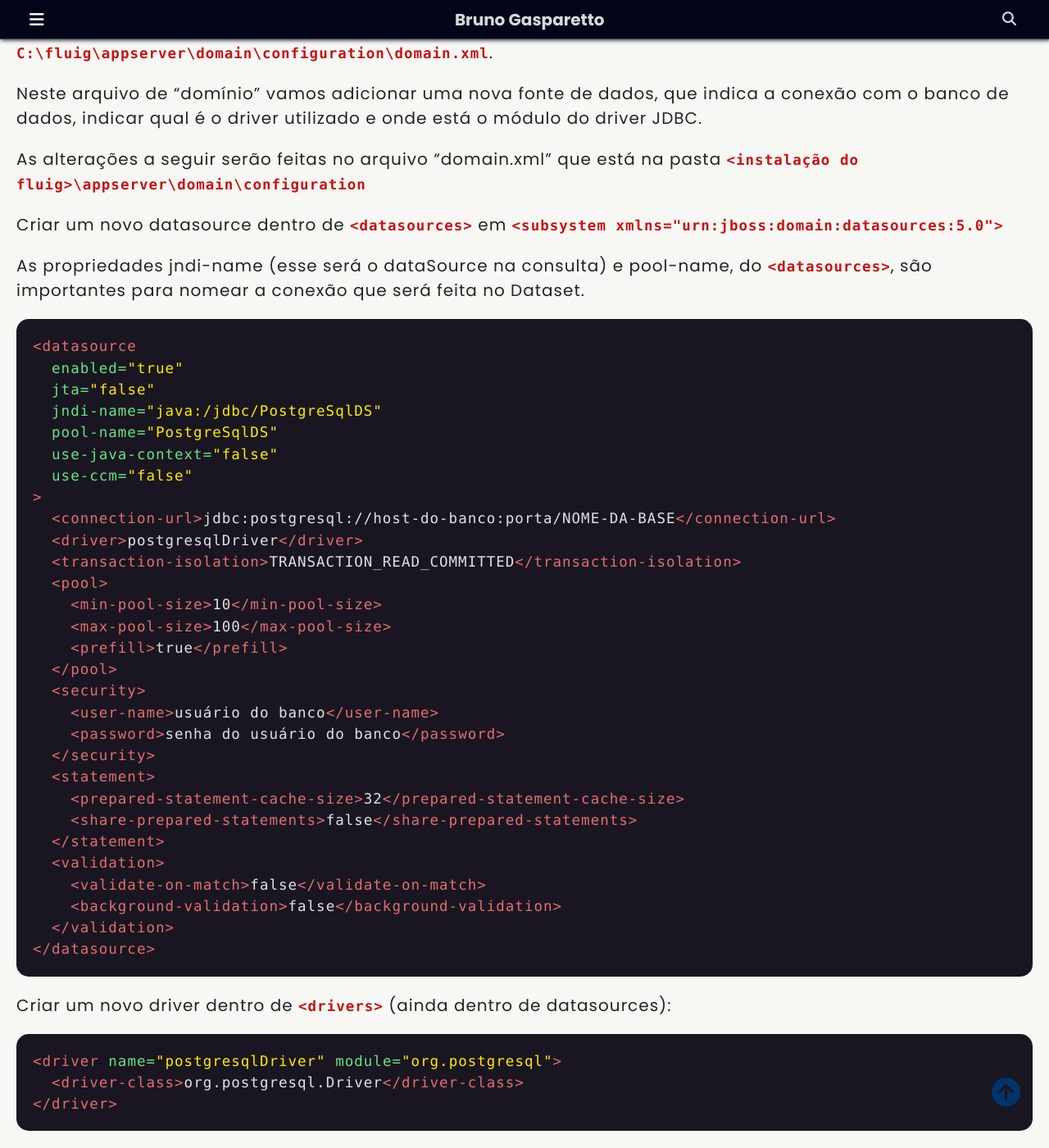
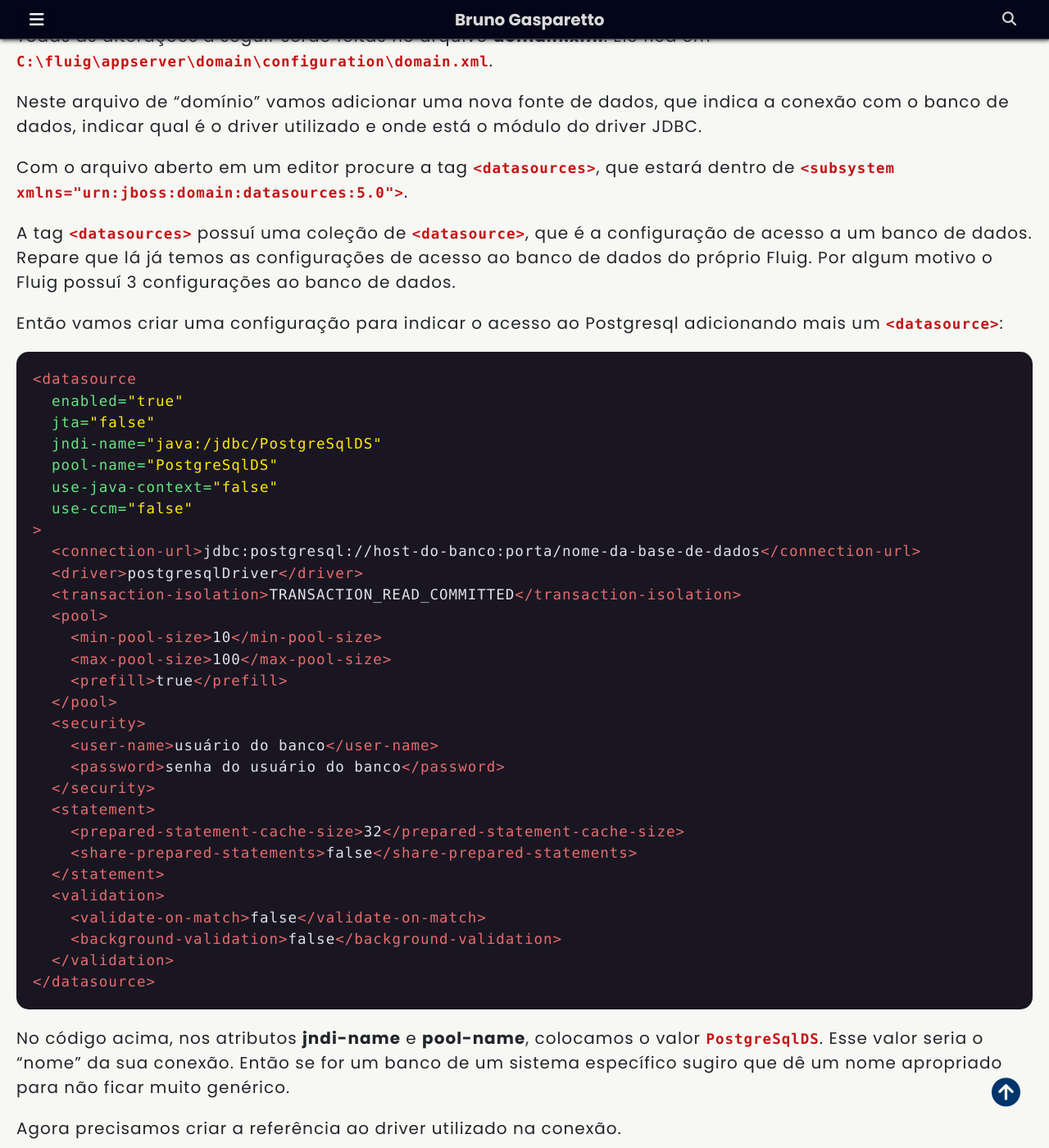
Before and after one commit to brunogasparetto/brunogasparetto.github.io, a Jekyll site: the page built from _posts/2024-06-02-configurando_banco_de_dados_externo_no_Fluig.md, in a window 1280 px wide and 1400 px high, scrolled down 1635 px. Shown: the whole window at 82% size. Built offline with Jekyll 4.4.1, drawn with Linux system fonts in a browser that asks for light colours; the table of contents is made by our own code; some of the changed text lies outside the part shown.

Commit message:
Adiciona novo conteúdo ao post

````diff
--- a/_posts/2024-06-02-fluig-configurando-postgresql.md
+++ b/_posts/2024-06-02-configurando_banco_de_dados_externo_no_Fluig.md
@@ -9,12 +9,8 @@ image:
 categories: fluig
 tags:
   - fluig
-  - desenvolvimento
-  - java
-  - javascript
   - banco de dados
   - postgresql
-  - xml
 ---
 
 Em algumas situações pode ser necessário que utilizemos acesso direto a algum banco de dados externo ao
@@ -26,7 +22,7 @@ problema de performance ao consultar dados do TOTVS RM via SOAP.
 Então para ajudar nessa etapa de como configurar o banco de dados externo vou mostrar como fiz quando
 precisei fazer a configuração para acessar um banco Postgresql no nosso Fluig on premise.
 
-**Importante**
+### Importante
 
 Para efetuar as configurações a seguir é necessário ter acesso ao servidor do Fluig, pois vamos colocar
 arquivos na sua pasta de instalação e alterar alguns arquivos de configuração.
@@ -77,12 +73,13 @@ Todas as alterações a seguir serão feitas no arquivo **domain.xml**. Ele fica
 Neste arquivo de "domínio" vamos adicionar uma nova fonte de dados, que indica a conexão com o banco de dados, indicar
 qual é o driver utilizado e onde está o módulo do driver JDBC.
 
-As alterações a seguir serão feitas no arquivo "domain.xml" que está na pasta `<instalação do fluig>\appserver\domain\configuration`
+Com o arquivo aberto em um editor procure a tag `<datasources>`, que estará dentro de `<subsystem xmlns="urn:jboss:domain:datasources:5.0">`.
 
-Criar um novo datasource dentro de `<datasources>` em `<subsystem xmlns="urn:jboss:domain:datasources:5.0">`
+A tag `<datasources>` possuí uma coleção de `<datasource>`, que é a configuração de acesso a um banco de dados.
+Repare que lá já temos as configurações de acesso ao banco de dados do próprio Fluig. Por algum motivo o Fluig possuí
+3 configurações ao banco de dados.
 
-As propriedades jndi-name (esse será o dataSource na consulta) e pool-name, do `<datasources>`, são importantes para
-nomear a conexão que será feita no Dataset.
+Então vamos criar uma configuração para indicar o acesso ao Postgresql adicionando mais um `<datasource>`:
 
 ```xml
 <datasource
@@ -93,7 +90,7 @@ nomear a conexão que será feita no Dataset.
   use-java-context="false"
   use-ccm="false"
 >
-  <connection-url>jdbc:postgresql://host-do-banco:porta/NOME-DA-BASE</connection-url>
+  <connection-url>jdbc:postgresql://host-do-banco:porta/nome-da-base-de-dados</connection-url>
   <driver>postgresqlDriver</driver>
   <transaction-isolation>TRANSACTION_READ_COMMITTED</transaction-isolation>
   <pool>
@@ -116,7 +113,14 @@ nomear a conexão que será feita no Dataset.
 </datasource>
 ```
 
-Criar um novo driver dentro de `<drivers>` (ainda dentro de datasources):
+No código acima, nos atributos **jndi-name** e **pool-name**, colocamos o valor `PostgreSqlDS`.
+Esse valor seria o "nome" da sua conexão. Então se for um banco de um sistema específico sugiro que
+dê um nome apropriado para não ficar muito genérico.
+
+Agora precisamos criar a referência ao driver utilizado na conexão.
+
+Logo abaixo do último `<datasource>` temos a tag `<drivers>`, que é uma coleção de `<driver>`. Então
+vamos adicionar o a indicação do driver do Postgresql.
 
 ```xml
 <driver name="postgresqlDriver" module="org.postgresql">
@@ -124,7 +128,9 @@ Criar um novo driver dentro de `<drivers>` (ainda dentro de datasources):
 </driver>
 ```
 
-Em `<subsystem xmlns="urn:jboss:domain:ee:4.0">` deve-se criar um global-modules:
+E, finalmente, vamos indicar qual é o módulo utilizado.
+
+Procure a tag `<subsystem xmlns="urn:jboss:domain:ee:4.0">` e no final dela insira esse código para criar um global-modules:
 
 ```xml
 <global-modules>
@@ -132,7 +138,9 @@ Em `<subsystem xmlns="urn:jboss:domain:ee:4.0">` deve-se criar um global-modules
 </global-modules>
 ```
 
-Reiniciar o Fluig.
+Tudo configurado, vamos reiniciar o Fluig.
+
+## Fazendo uma consulta ao banco de dados
 
 Exemplo de utilização no DataSet:
 
@@ -180,6 +188,8 @@ try {
 }
 ```
 
+## Lembre-se da Segurança
+
 Sempre importante lembrar que o ideal é salvar as senhas de forma criptografada no Fluig.
 
 Você pode seguir a orientação da documentação <https://tdn.totvs.com/pages/releaseview.action?pageId=454434362>
````
